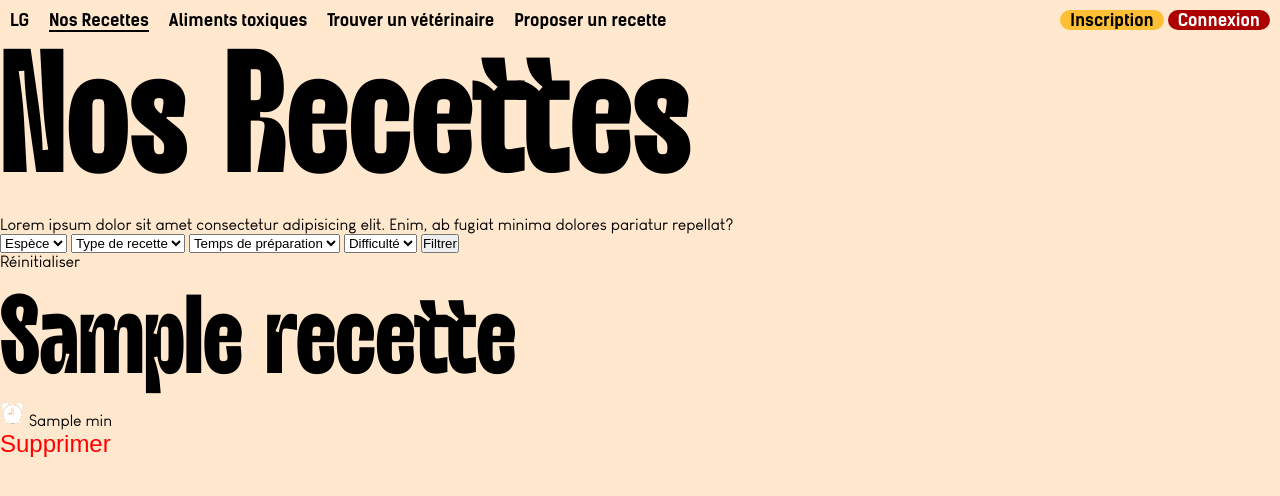
After one commit to Haya-chb/LaGamelle, a PHP site: page /vues/recette.php in a window 1280 px wide. The commit adds this page. Shown: the top 496 px of the page. Run offline with PHP 8.4, Linux system fonts and the light colour scheme; tables that the repository leaves empty or names only in its code hold one stand-in row (values such as "Sample post").

Commit message:
✨ Accueil, Recettes filtrables & favoris
- Début mise en page de la page d'accueil
- Affichage des recettes avec filtres fonctionnels
- Début mise en page de la page profil
- Système de favoris fonctionnel

```diff
--- a/assets/css/index.css
+++ b/assets/css/index.css
@@ -41,10 +41,6 @@ img {
     margin-left: auto;
 }
 
-.recents {
-    display: none;
-}
-
 .cards {
     margin: auto;
     width: fit-content;
--- a/assets/css/style.css
+++ b/assets/css/style.css
@@ -125,9 +125,20 @@ h3 {
 }
 
 h1{
-    font-size: 9rem;
+    font-size: 11rem;
 }
 
 h2{
     font-size: 7rem;
 }
+
+.btn-favoris {
+    font-size: 24px;
+    background: none;
+    border: none;
+    cursor: pointer;
+}
+
+.btn-favoris.active {
+    color: red;
+}
--- /dev/null
+++ b/assets/js/favoris.js
@@ -0,0 +1,60 @@
+let btnFavoris = document.querySelectorAll('.btn-favoris');
+
+btnFavoris.forEach(btn => {
+    //AJAX : btn envoye au controleur la recette mis en favoris
+    btn.addEventListener('click', function () {
+        //Récupère l'id dans data-recette
+        const recetteId = btn.dataset.recette;
+
+        const isActive = btn.classList.contains('active');
+        const action = isActive ? 'remove' : 'add';
+
+        const data = `id_recette=${recetteId}&action=${action}`;
+
+        //Fetch qui envoie une requête POST au controleur avec l'id de la recette et l'action
+        fetch('../controleurs/favoris.php',
+            {
+                method: 'POST',
+                headers: { 'Content-Type': 'application/x-www-form-urlencoded; charset=UTF-8' },
+                body: data
+            })
+            .then(response => response.json())
+            .then(result => {
+                if (result.status === 'added') {
+                    btn.classList.add('active');
+                    btn.textContent = 'Supprimer';
+                }
+
+                if (result.status === 'removed') {
+                    btn.classList.remove('active');
+                    btn.textContent = 'Ajouter';
+                }
+            })
+            .catch(error => console.log('Erreur:', error));
+    });
+});
+
+
+//Suprimer un favoris dans la page profil
+document.querySelectorAll('.btn-supp').forEach(btn => {
+    btn.addEventListener('click', function () {
+        const recetteId = btn.dataset.recette;
+
+        fetch('../controleurs/favoris.php', {
+            method: 'POST',
+            headers: {'Content-Type': 'application/x-www-form-urlencoded'},
+            body: `id_recette=${recetteId}&action=remove`
+        })
+        .then(response => response.json())
+        .then(data => {
+            if(data.status === 'removed') {
+                // Retire le favori de l'interface
+                btn.closest('.favoris-card').remove();
+                console.log(`Recette ${recetteId} supprimée`);
+            } else {
+                console.error('Erreur lors de la suppression');
+            }
+        })
+        .catch(err => console.error('Erreur AJAX:', err));
+    });
+});
--- /dev/null
+++ b/controleurs/animal.php
@@ -0,0 +1,6 @@
+<?php
+require '../modeles/animal.php';
+
+$userId = 1;
+$animals = getAnimalsByUser($db, $userId);
+?>
--- /dev/null
+++ b/controleurs/recette.php
@@ -0,0 +1,19 @@
+<?php
+require_once('../modeles/recette.php');
+
+//Récupération des filtres
+$animal = $_GET["animal"] ?? null;
+$type = $_GET["type"] ?? null;
+$temps = $_GET["temps"] ?? null;
+$niveau = $_GET["niveau"] ?? null;
+
+
+if (!empty($animal) || !empty($type) || !empty($temps) || !empty($niveau)) {
+    //Les recettes filtrées
+    $recettes = filtreRecettes($db, $animal, $type, $temps, $niveau);
+    include_once '../vues/recette.php';
+} else {
+    //Toutes les recettes
+    $recettes = getRecettes($db);
+};
+?>
--- /dev/null
+++ b/controleurs/user.php
@@ -0,0 +1,18 @@
+<?php
+require_once('../modeles/users.php');
+require_once('../modeles/favoris.php');
+
+$userId = 1;
+$user = getUserById($db, $userId);
+
+
+//Supprime des favoris
+if (isset($_GET['action'], $_GET['id_recette'])) {
+    //$idRecette = $_GET['id_recette'];
+    supFavoris($db, $userId, $_GET['id_recette']);
+    header('Location: ../vues/profil.php');
+}
+
+// puis affichage normal de la page
+$favoris = getFavorisByUser($db, $userId);
+?>
--- /dev/null
+++ b/modeles/favoris.php
@@ -0,0 +1,22 @@
+<?php
+require_once '../connexion.php';
+
+//Ajout favoris
+function ajoutFavoris($db, $id_user, $id_recette){
+    $stmt = $db->prepare("INSERT IGNORE INTO favoris (id_utilisateur, id_recette) VALUES (:user, :recette)");
+    $stmt->execute(['user' => $id_user, 'recette' => $id_recette]);
+}
+
+//Suppression favoris
+function supFavoris($db, $id_user, $id_recette){
+    $stmt = $db->prepare("DELETE FROM favoris WHERE id_utilisateur = :user AND id_recette = :recette");
+    $stmt->execute(['user' => $id_user, 'recette' => $id_recette]);
+}
+
+//Récupérer les recettes favorites d’un user
+function getFavorisByUser($db, $id_user){
+    $stmt = $db->prepare("SELECT * FROM recette, favoris WHERE recette.id_recette = favoris.id_recette AND favoris.id_utilisateur = :user");
+    $stmt->execute(['user' => $id_user]);
+    return $stmt->fetchAll(PDO::FETCH_ASSOC);
+}
+?>
--- /dev/null
+++ b/modeles/recette.php
@@ -0,0 +1,44 @@
+<?php
+require('../connexion.php');
+
+//Récupération de toute les recettes
+function getRecettes($db)
+{
+    $stmt = $db->prepare("SELECT * FROM recette");
+    $stmt->execute();
+    return $stmt->fetchAll(PDO::FETCH_ASSOC);
+}
+
+//Récupération des recettes filtrées
+function filtreRecettes($db, $animal, $type, $temps, $niveau){
+    $sql = "SELECT * FROM recette WHERE 1=1";
+    $filtres = [];
+
+    //Ajout des filtres dynamiquement
+    if (!empty($animal)) {
+        $sql .= " AND animal = :animal";
+        $filtres['animal'] = $animal;
+    }
+
+    if (!empty($type)) {
+        $sql .= " AND categorie = :categorie";
+        $filtres['categorie'] = $type;
+    }
+
+    if (!empty($temps)) {
+        $sql .= " AND temps <= :temps";
+        $filtres['temps'] = $temps;
+    }
+
+    if (!empty($niveau)) {
+        $sql .= " AND niveau = :niveau";
+        $filtres['niveau'] = $niveau;
+    }
+
+    $stmt = $db->prepare($sql);
+    $stmt->execute($filtres);
+    return $stmt->fetchAll(PDO::FETCH_ASSOC);
+};
+
+
+?>
--- /dev/null
+++ b/modeles/users.php
@@ -0,0 +1,30 @@
+<?php
+require('../connexion.php');
+
+function getUserById($db, $id){
+    $stmt = $db->prepare("SELECT * FROM utilisateur WHERE id_utilisateur = :id");
+    $stmt->execute(['id' => $id]);
+    return $stmt->fetch(PDO::FETCH_ASSOC);
+}
+
+//Récupération de l'utilisateur
+/*function getUserByPseudo($db, $pseudo){
+    $stmt = $db->prepare("SELECT * FROM utilisateur WHERE pseudo = :pseudo");
+    $stmt->bindValue(':pseudo', $pseudo, PDO::PARAM_STR);
+    $stmt->execute();
+    return $stmt->fetch(PDO::FETCH_ASSOC);
+}
+
+//Modifier un utilisareur
+function updateUser($db, $id, $pseudo, $role, $img){
+    $stmt = $db->prepare("UPDATE utilisateur SET pseudo = :pseudo, role = :role, photo = :photo WHERE id_user = :id_user");
+    $stmt->execute(
+        array(
+            'id_user' => $id,
+            "pseudo" => $pseudo,
+            "role" => $role,
+            "photo" => $img
+        )
+    );
+}*/
+?>
--- /dev/null
+++ b/vues/recette.php
@@ -0,0 +1,117 @@
+<?php
+require('../connexion.php');
+include_once('../controleurs/recette.php');
+include_once('../controleurs/user.php');
+?>
+<!DOCTYPE html>
+<html lang="fr">
+
+<head>
+    <meta charset="UTF-8">
+    <meta name="viewport" content="width=device-width, initial-scale=1.0">
+    <title>Nos Recettes | La Gamelle</title>
+    <link rel="stylesheet" href="../assets/css/style.css">
+</head>
+
+<body>
+    <header>
+        <nav>
+            <ul class="navbar">
+                <li><a href="../index.php">LG</a></li>
+                <li><a href="recette.php" class="active">Nos Recettes</a></li>
+                <li><a href="">Aliments toxiques</a></li>
+                <li><a href="">Trouver un vétérinaire</a></li>
+                <li><a href="">Proposer un recette</a></li>
+            </ul>
+            <div class="connexion">
+                <a href="">Inscription</a>
+                <a href="">Connexion</a>
+            </div>
+        </nav>
+    </header>
+    <main>
+        <section>
+            <h1>Nos Recettes</h1>
+            <p>Lorem ipsum dolor sit amet consectetur adipisicing elit. Enim, ab fugiat minima dolores pariatur
+                repellat?</p>
+
+            <div class="filtres">
+                <form action="" method="get">
+                    <label for="animal" class="sr-only">Pour quel animal ?</label>
+                    <select name="animal" id="animal">
+                        <option value="">Espèce</option>
+                        <option value="chat">Chat</option>
+                        <option value="chien">Chien</option>
+                    </select>
+
+                    <label for="type" class="sr-only">Type de recette</label>
+                    <select name="type" id="type">
+                        <option value="">Type de recette</option>
+                        <option value="plat">Plat</option>
+                        <option value="snack">Snack</option>
+                        <option value="dessert">Dessert</option>
+                    </select>
+
+                    <label for="temps" class="sr-only">Temps de préparation</label>
+                    <select name="temps" id="temps">
+                        <option value="">Temps de préparation</option>
+                        <option value="15">≤ 15 min</option>
+                        <option value="30">≤ 30 min</option>
+                        <option value="45">≤ 45 min</option>
+                        <option value="60">≤ 1 h</option>
+                    </select>
+
+                    <label for="niveau" class="sr-only">Niveau de difficulté</label>
+                    <select name="niveau" id="niveau">
+                        <option value="">Difficulté</option>
+                        <option value="facile">Facile</option>
+                        <option value="moyen">Moyen</option>
+                        <option value="difficile">Difficile</option>
+                    </select>
+                    <input type="submit" value="Filtrer">
+                </form>
+                <a href="recette.php" class="btn-reset">Réinitialiser</a>
+            </div>
+        </section>
+        <section class="recettes">
+            <?php
+            if (!empty($recettes)) {
+                foreach ($recettes as $recette) {
+                    echo "<div><img src='' alt=''>
+                <h2>{$recette['nom_recette']}</h2>
+                <span><img src='../assets/images/clock.png' alt=''> {$recette['temps']} min</span>
+                <div class='badge'>";
+
+                    if ($recette['animal'] == 'chien') {
+                        echo "<img src='../assets/images/dog.png' alt=''><p>Pour {$recette['animal']}</p>
+                </div>";
+                    } else if ($recette['animal'] == 'chat') {
+                        echo "<img src='../assets/images/cat.png' alt=''><p>Pour {$recette['animal']}</p>
+                </div>";
+                    }
+                    echo '<button class="btn-favoris" data-recette="' . $recette["id_recette"] . '">Ajouter</button>
+</div>';
+                }
+            } else {
+                echo '<p> Aucun résultat </p>';
+            }
+            ?>
+        </section>
+    </main>
+
+    <script>
+        //Vérifis s'il la recette est déjà dans les favoris de l'utilisateur
+
+        const favoris = <?= json_encode(array_column($favoris, 'id_recette')) ?>;
+        document.querySelectorAll('.btn-favoris').forEach(btn => {
+            const recetteId = parseInt(btn.dataset.recette);
+            if (favoris.includes(recetteId)) {
+                btn.classList.add('active');
+                btn.textContent = 'Supprimer';
+            }
+        });
+    </script>
+    <script src="../assets/js/favoris.js"></script>
+</body>
+
+</html>
```
Also changed, not shown: controleurs/favoris.php (added, +32 -0 lines), index.php (renamed from index.html, +16 -4 lines), modeles/animal.php (added, +8 -0 lines), vues/profil.php (added, +130 -0 lines), assets/images/cat.png (added), assets/images/clock.png (added), assets/images/dog.png (added).
